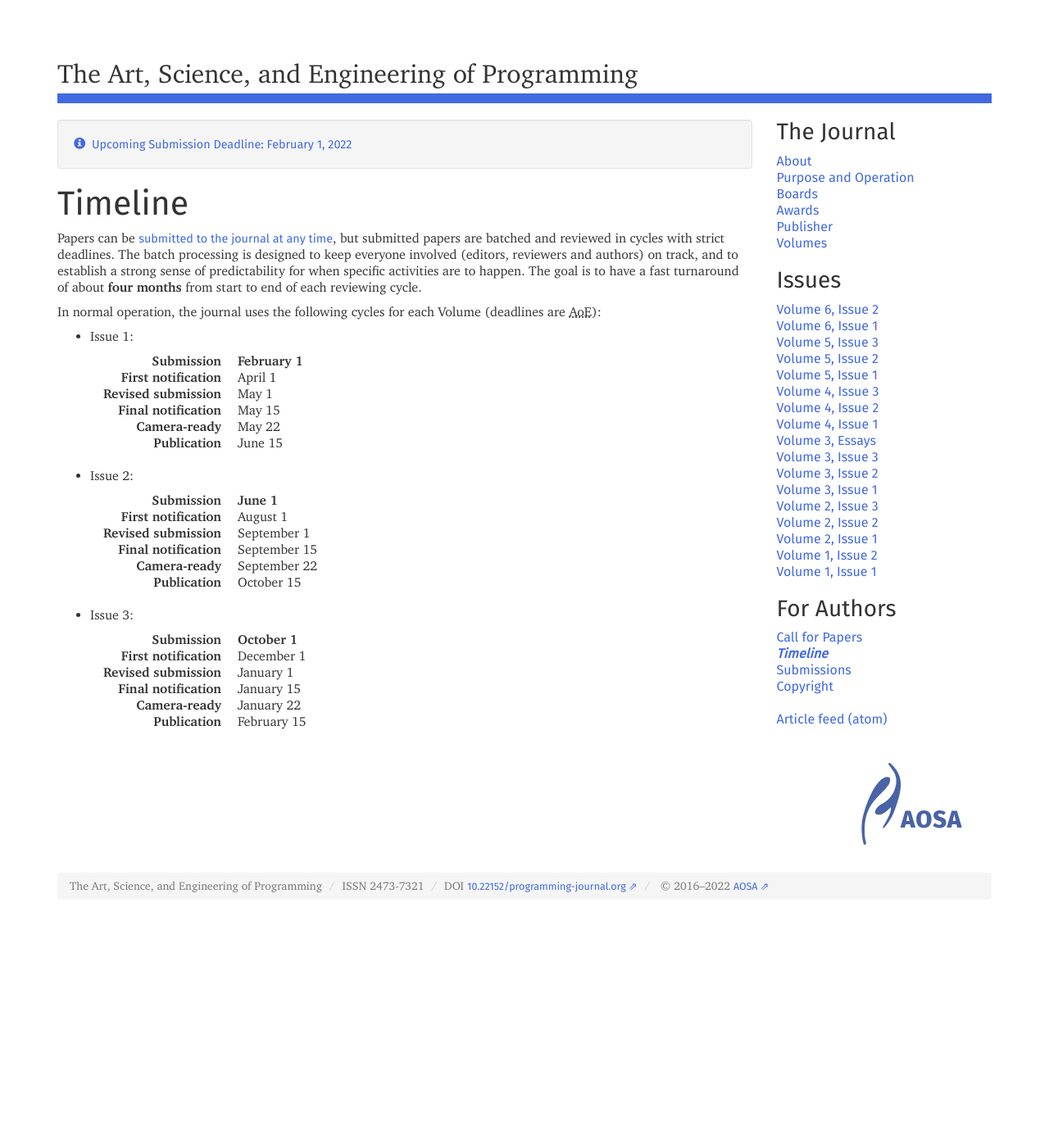
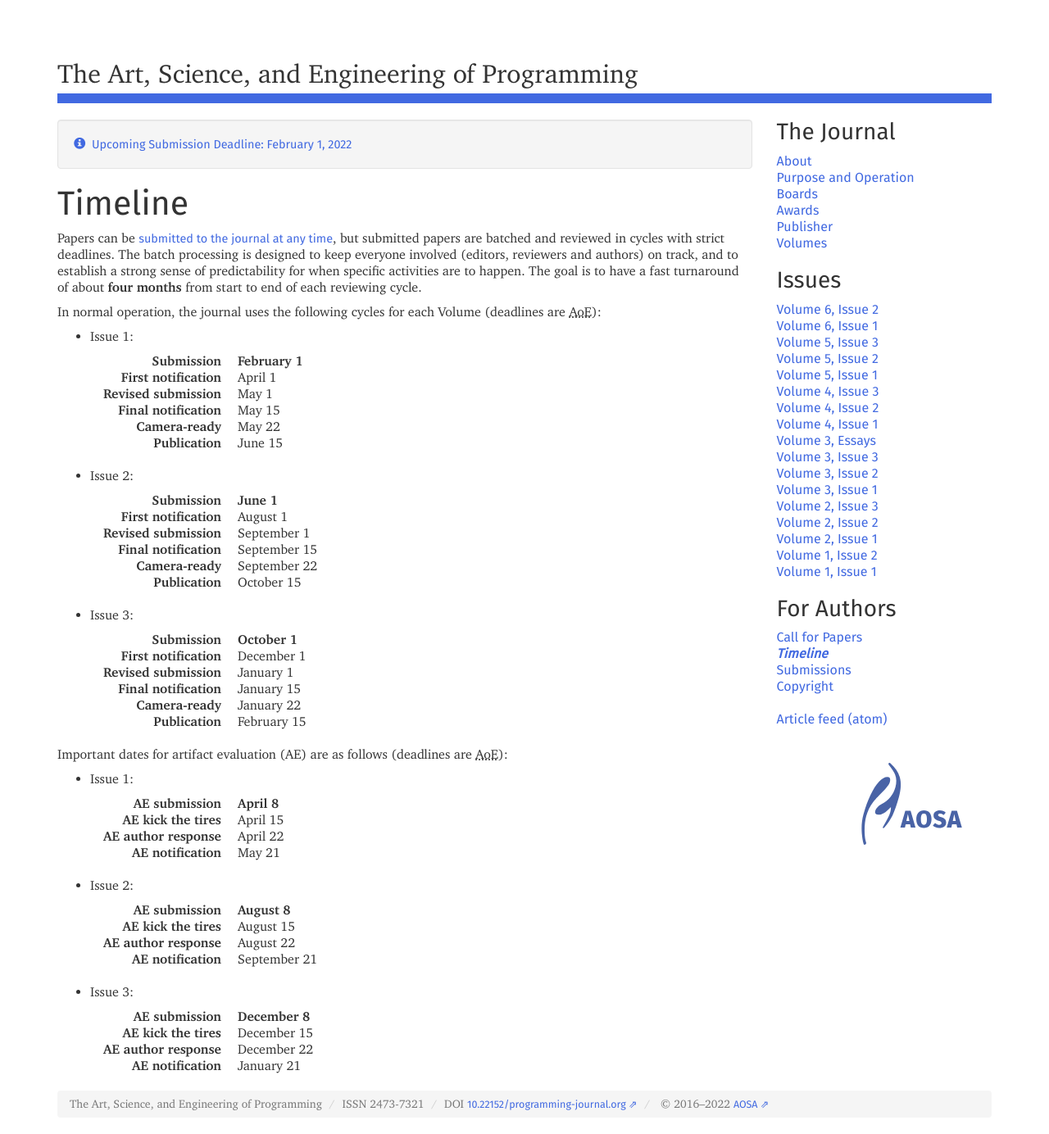
Before and after one commit to programming-journal/programming-journal.github.io, a Jekyll site: the page built from timeline/index.markdown, in a window 1280 px wide. Shown: the whole page at 82% size. Built offline with Jekyll 4.4.1, drawn with Linux system fonts in a browser that asks for light colours; before the commit the page ends 1118 px from its top, so only the background shows below that.

Commit message:
AE added to timeline

```diff
--- a/timeline/index.markdown
+++ b/timeline/index.markdown
@@ -72,3 +72,52 @@ In normal operation, the journal uses the following cycles for each Volume (dead
   : February 15
 
 *[AoE]:Anywhere on Earth, that is, UTC−12:00
+
+Important dates for artifact evaluation (AE) are as follows (deadlines are AoE):
+
+* Issue 1:
+
+  {:.dl-horizontal}
+  AE submission
+  : **April 8**
+
+  AE kick the tires
+  : April 15
+
+  AE author response
+  : April 22
+
+  AE notification
+  : May 21
+
+* Issue 2:
+
+  {:.dl-horizontal}
+  AE submission
+  : **August 8**
+
+  AE kick the tires
+  : August 15
+
+  AE author response
+  : August 22
+
+  AE notification
+  : September 21
+
+* Issue 3:
+
+  {:.dl-horizontal}
+  AE submission
+  : **December 8**
+
+  AE kick the tires
+  : December 15
+
+  AE author response
+  : December 22
+
+  AE notification
+  : January 21
+
+*[AoE]:Anywhere on Earth, that is, UTC−12:00
```
